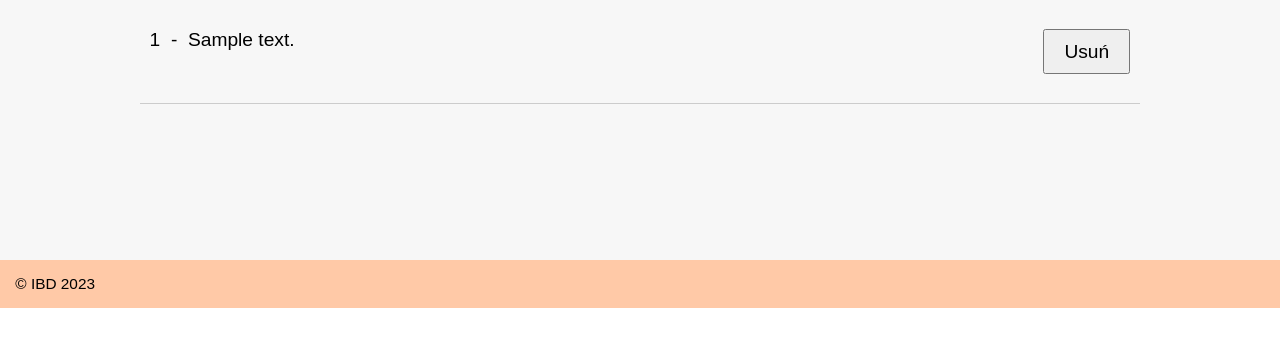
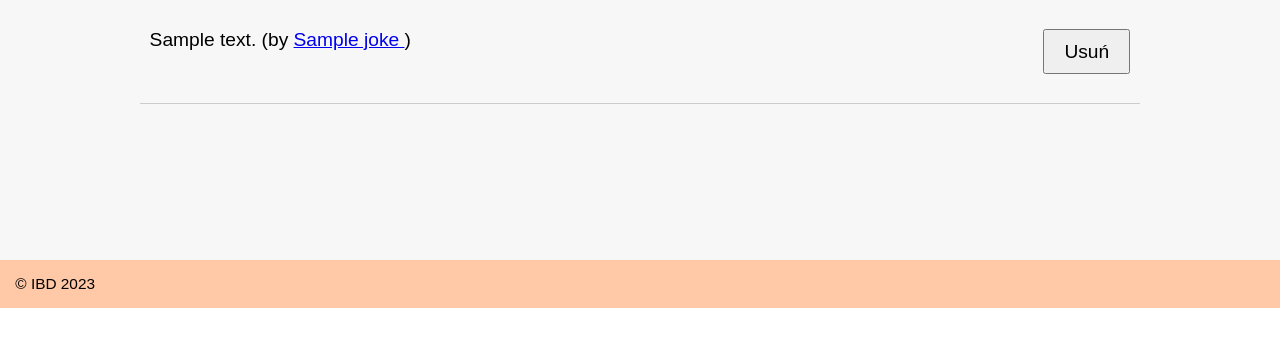
Before and after one commit to robi1977/beginer_to_ninja, a PHP site: page /jokes in a window 1280 px wide. Shown: the part 265-612 px from the top of the page. Run offline with PHP 8.4, Linux system fonts and the light colour scheme; tables that the repository leaves empty or names only in its code hold one stand-in row (values such as "Sample post").

Commit message:
modyfikacja kontrolera i widoku aby pokazywala jeszcze autora i email

```diff
--- a/websites/default/public/jokes.php
+++ b/websites/default/public/jokes.php
@@ -2,13 +2,13 @@
 
 try {
     $pdo = new PDO('mysql:host=mysql;dbname=ijdb;charset=utf8mb4','ijdbuser', 'tajemnica');
+    $pdo->setAttribute(PDO::ATTR_ERRMODE, PDO::ERRMODE_EXCEPTION);
 
-    $sql = 'SELECT `id`, `joketext` FROM `joke`';
-    $results = $pdo->query($sql);
 
-    while ($row = $results->fetch()) {
-        $jokes[] = ['id' => $row['id'], 'joketext' => $row['joketext']];
-    }
+    $sql = 'SELECT `joke`.`id`, `joketext`, `name`, `email` FROM `joke` INNER JOIN `author` ON `authorid` = `author`.`id`';
+
+    $jokes = $pdo->query($sql);
+
 
     $title = 'Lista dowcipów';
 
--- a/websites/default/templates/jokes.html.php
+++ b/websites/default/templates/jokes.html.php
@@ -1,9 +1,11 @@
 <?php foreach($jokes as $joke): ?>
     <blockquote>
         <p>
-        <?=htmlspecialchars($joke['id'], ENT_QUOTES, 'UTF-8')?>
-        &nbsp;-&nbsp;
         <?=htmlspecialchars($joke['joketext'], ENT_QUOTES, 'UTF-8')?>
+        (by <a href="mailto:<?=htmlspecialchars($joke['email'], ENT_QUOTES, 'UTF-8')?>">
+            <?=htmlspecialchars($joke['name'], ENT_QUOTES, 'UTF-8')?>
+        </a>)
+
         <form action="deletejoke.php" method="POST">
             <input type="hidden" name="id" value="<?=$joke['id']?>" />
             <input type="submit" value="Usuń" />
```
